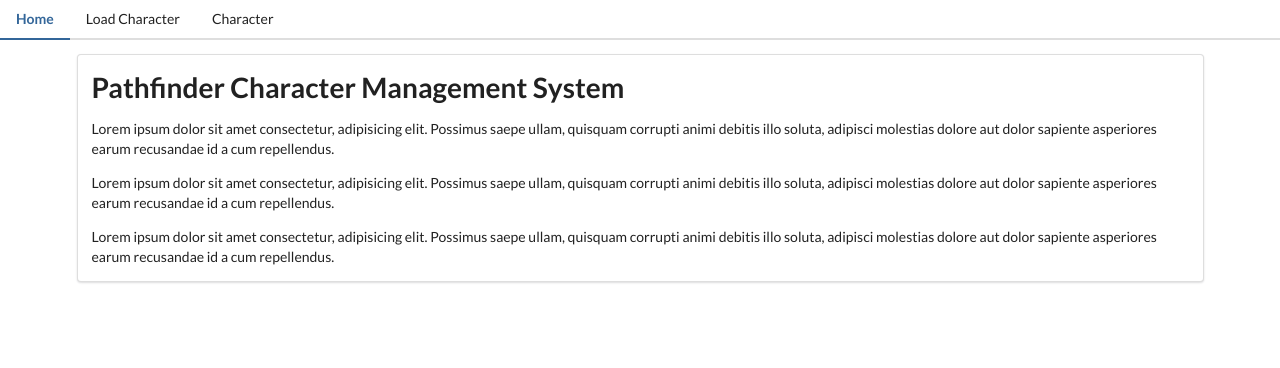
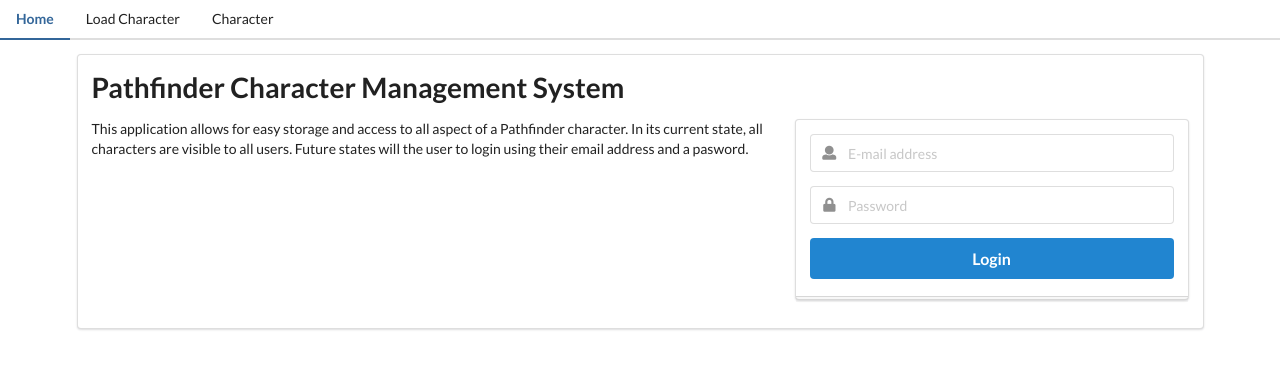
Before and after one commit to krtcotmo2/DDCharacters, an Angular app in the folder client/: page / in a window 1280 px wide. Shown: the top 368 px of the page. Built offline with nearby package versions, Linux system fonts and the light colour scheme.

Commit message:
change home page

```diff
--- a/client/package.json
+++ b/client/package.json
@@ -8,7 +8,7 @@
     "start": "if-env NODE_ENV=production && npm run start:prod || npm run start:dev",
     "start:prod": "node server.js",
     "start:dev": "concurrently \"nodemon --ignore 'client/*'\" \"npm run client\"",
-    "client": "cd client && ng serve --open",
+    "client": "ng serve --open",
 
 
     "build": "ng build",
--- a/client/src/app/home/home.component.html
+++ b/client/src/app/home/home.component.html
@@ -1,4 +1,29 @@
 <h1>Pathfinder Character Management System</h1>
-<p>Lorem ipsum dolor sit amet consectetur, adipisicing elit. Possimus saepe ullam, quisquam corrupti animi debitis illo soluta, adipisci molestias dolore aut dolor sapiente asperiores earum recusandae id a cum repellendus.</p>
-<p>Lorem ipsum dolor sit amet consectetur, adipisicing elit. Possimus saepe ullam, quisquam corrupti animi debitis illo soluta, adipisci molestias dolore aut dolor sapiente asperiores earum recusandae id a cum repellendus.</p>
-<p>Lorem ipsum dolor sit amet consectetur, adipisicing elit. Possimus saepe ullam, quisquam corrupti animi debitis illo soluta, adipisci molestias dolore aut dolor sapiente asperiores earum recusandae id a cum repellendus.</p>
+<div class="ui grid">
+  <div class="ten wide column">
+    <p>This application allows for easy storage and access to all aspect of a Pathfinder character. In its current state, all characters are visible to all users. Future states will the user to login using their email address and a pasword.</p>
+  </div>
+  <div class="six wide column">
+    <form class="ui large form">
+      <div class="ui stacked segment">
+        <div class="field">
+          <div class="ui left icon input">
+            <i class="user icon"></i>
+            <input type="text" name="email" placeholder="E-mail address">
+          </div>
+        </div>
+        <div class="field">
+          <div class="ui left icon input">
+            <i class="lock icon"></i>
+            <input type="password" name="password" placeholder="Password">
+          </div>
+        </div>
+        <div class="ui fluid large primary button">Login</div>
+      </div>
+
+      <div class="ui error message"></div>
+
+    </form>
+  </div>
+
+</div>
```
Also changed, not shown: 4 other files (tests, documents, lock files or other folders).
